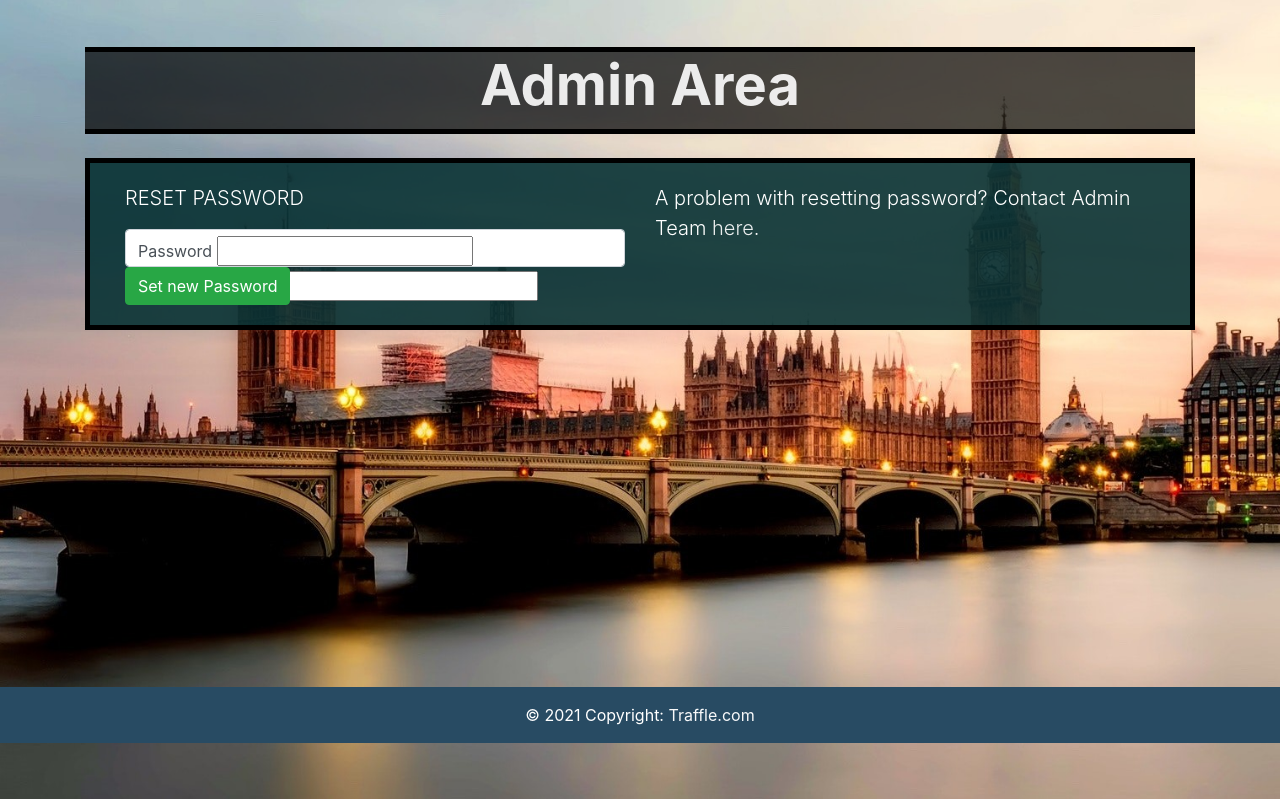
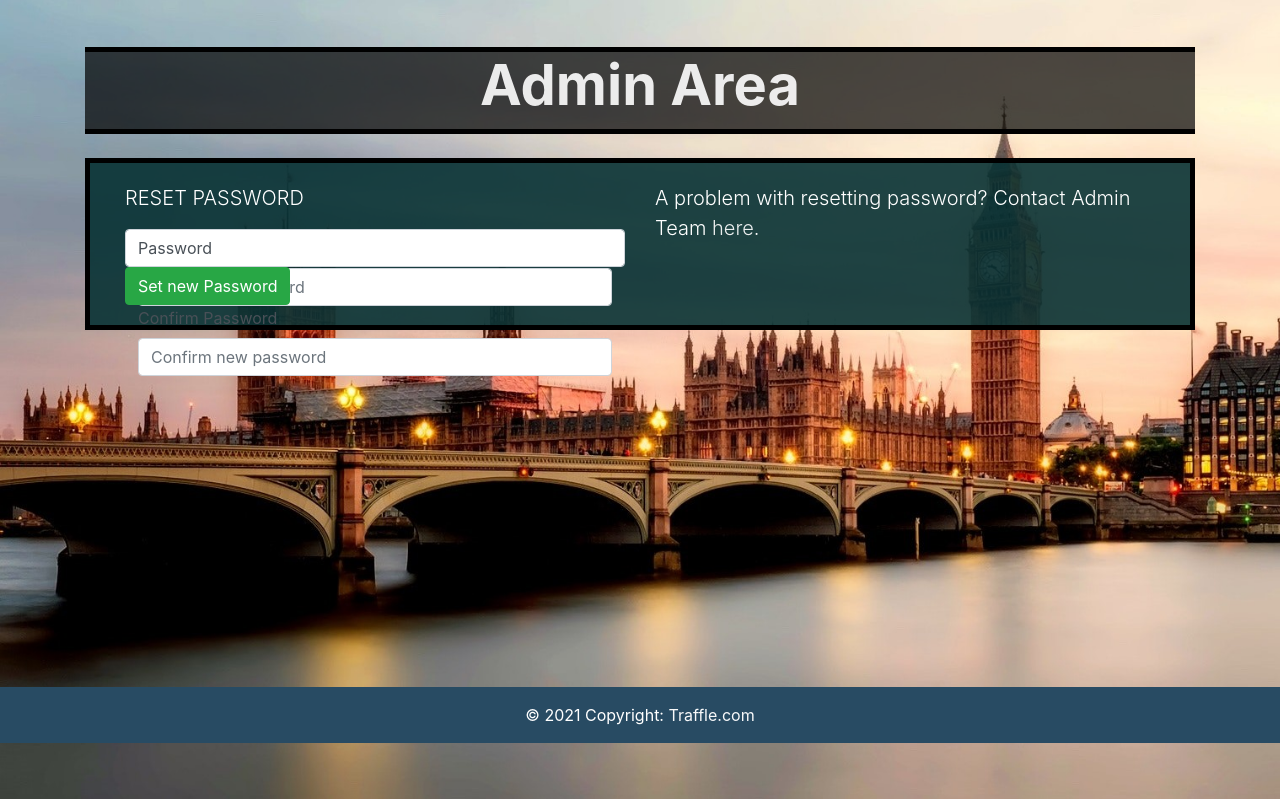
Before and after one commit to liamrock10/traffle-backend, a Node project: template views/auth/reset-password.ejs in a window 1280 px wide. Shown: the part 57-856 px from the top of the page. Run offline with Node 20 templates, Linux system fonts and the light colour scheme; the template is opened without the code that fills it, so the values that code supplies are empty; some libraries are stand-ins or nearby versions.

Commit message:
The form should have correct formatting now. Frontend should be complete for this

```diff
--- a/views/auth/reset-password.ejs
+++ b/views/auth/reset-password.ejs
@@ -22,18 +22,24 @@
                     <div class="col-6">
                         <p class="lead">RESET PASSWORD</p>
 
-                        <form action="/api/user/reset-new-password" method="POST">
+                        <form action="/api/user/reset-new-password" method="POST" class="needs-validation" novalidate>
                             <div class="form-control">
+
                                 <label for="password">Password</label>
-                                <input type="password" name="password" id="password">
+                                <input type="password" name="password" id="password" class="form-control" placeholder="Enter new password">
+                                <div class="valid-feedback">Valid.</div>
+                                <div class="invalid-feedback">Please fill out this field.</div>
+
                                 <label for="confirm_password">Confirm Password</label>
-                                <input type="password" name="confirm_password" id="confirm_password">
+                                <input type="password" name="confirm_password" id="confirm_password" class="form-control" placeholder="Confirm new password">
+                                <div class="valid-feedback">Valid.</div>
+                                <div class="invalid-feedback">Please fill out this field.</div>
+
                             </div>
                             <input type="hidden" name="userId" value="<%= userId %>">
                             <input type="hidden" name="passToken" value="<%= passToken %>">
                             <button type="submit" class="btn btn-success">Set new Password</button>
                         </form>
-
                     </div>
 
                     <!-- Col 2 -->
```
